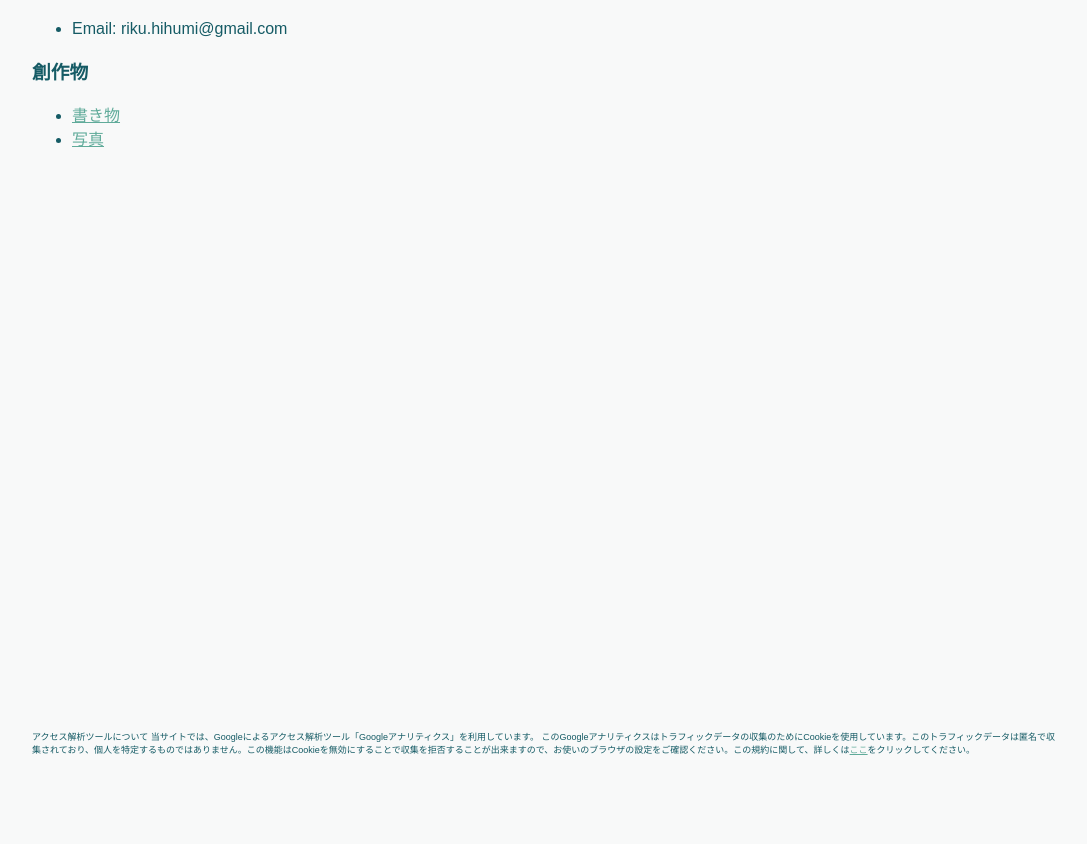
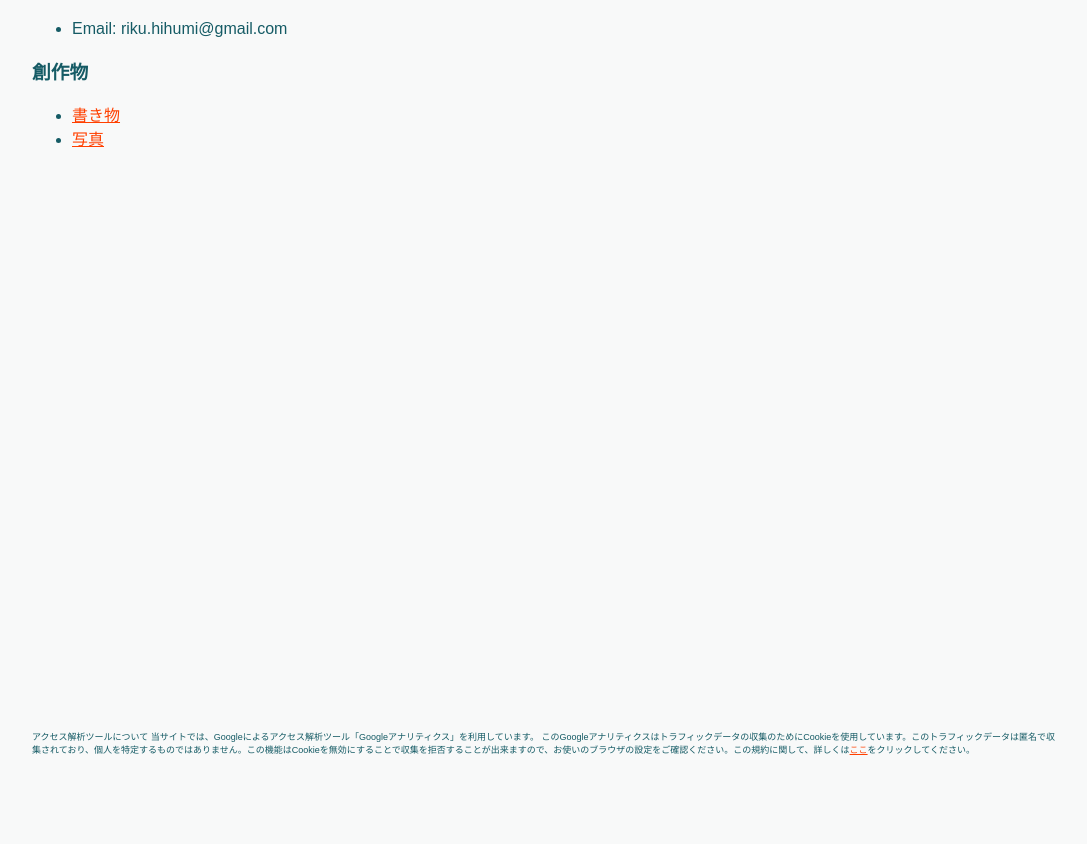
Before and after one commit to hihumi-riku/hihumi-riku.github.io, a Jekyll site: the page built from index.md, in a window 1280 px wide. Shown: the part 242-1086 px from the top of the page, without its empty margins (96-1183 px from the left). Built offline with Jekyll 4.4.1, drawn with Linux system fonts in a browser that asks for light colours.

Commit message:
Update stylesheet.css

```diff
--- a/assets/styles/stylesheet.css
+++ b/assets/styles/stylesheet.css
@@ -6,7 +6,7 @@ body {
 }
 
 a {
-color:#60AB9A;
+color:#FF4000;
 }
 
 img{
```
